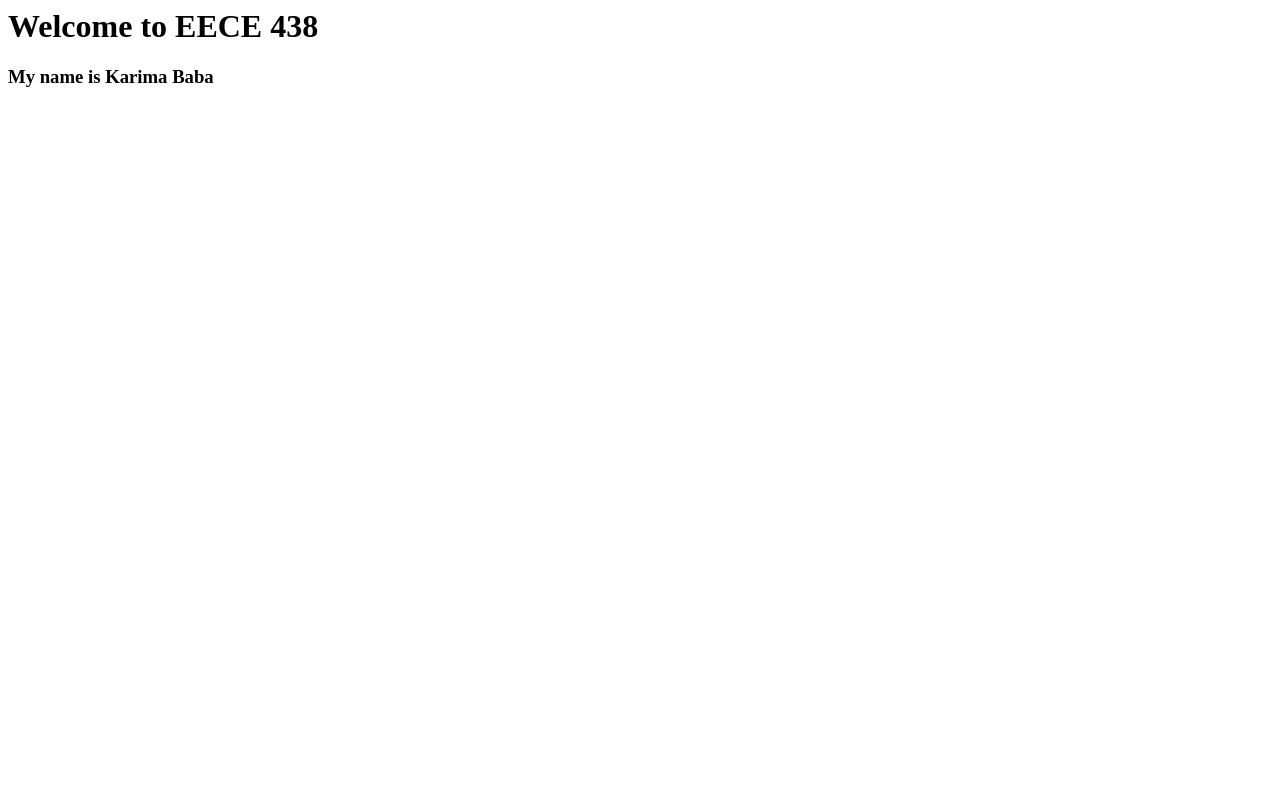
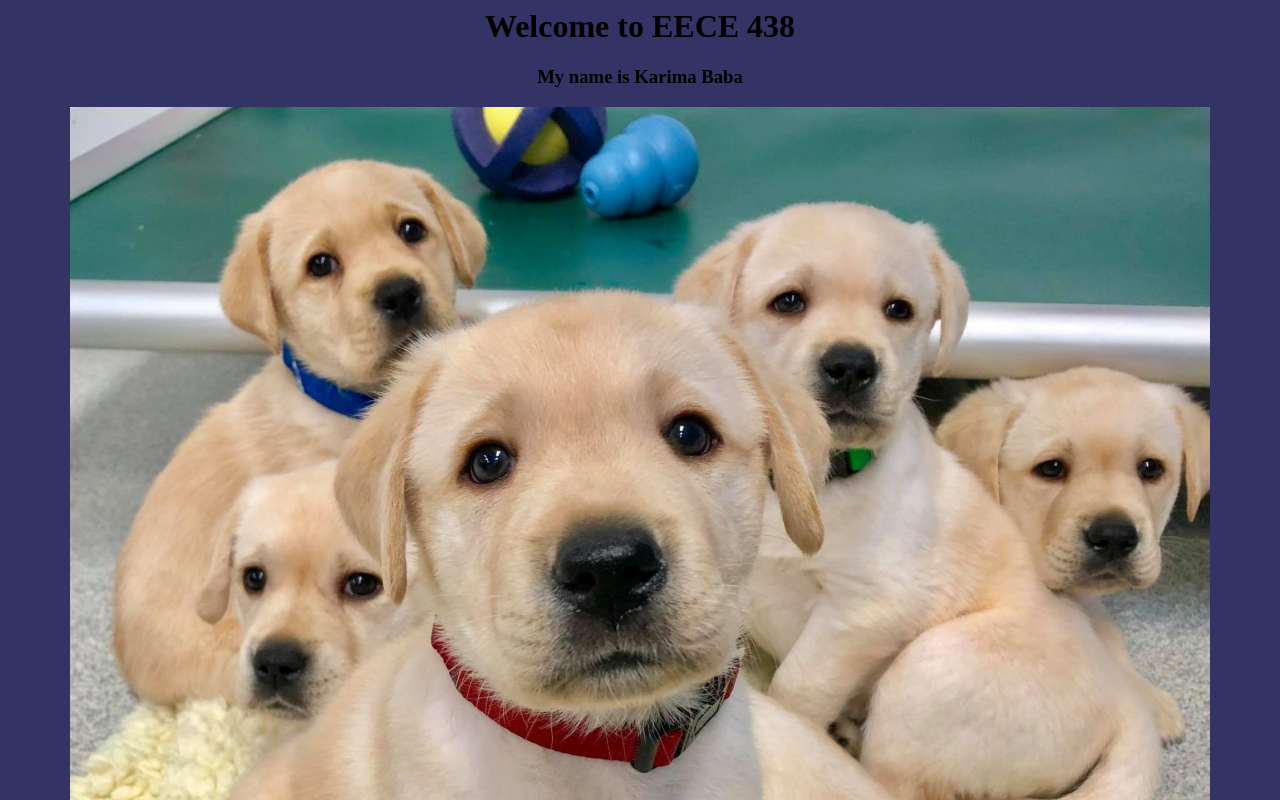
Before and after one commit to karimababa/Assignment1, a plain HTML site: page version1/index.html in a window 1280 px wide. Shown: the top 800 px of the page. Drawn offline with Linux system fonts and the light colour scheme.

Commit message:
version 1

```diff
--- a/index.html
+++ b/version1/index.html
@@ -1,10 +1,12 @@
 <html>
-    <body>
-        <h1>
+    <body bgcolor="#333366">
+        <center><h1>
             Welcome to EECE 438
         </h1>
         <h3>
             My name is Karima Baba
         </h3>
+        <img src="pups.jpg">
+        </center>
     </body>
 </html>
```
Also changed, not shown: Annotation 2022-09-05 190400.png (deleted), UntitledLynn's ad.png (deleted), version1/pups.jpg (added).
